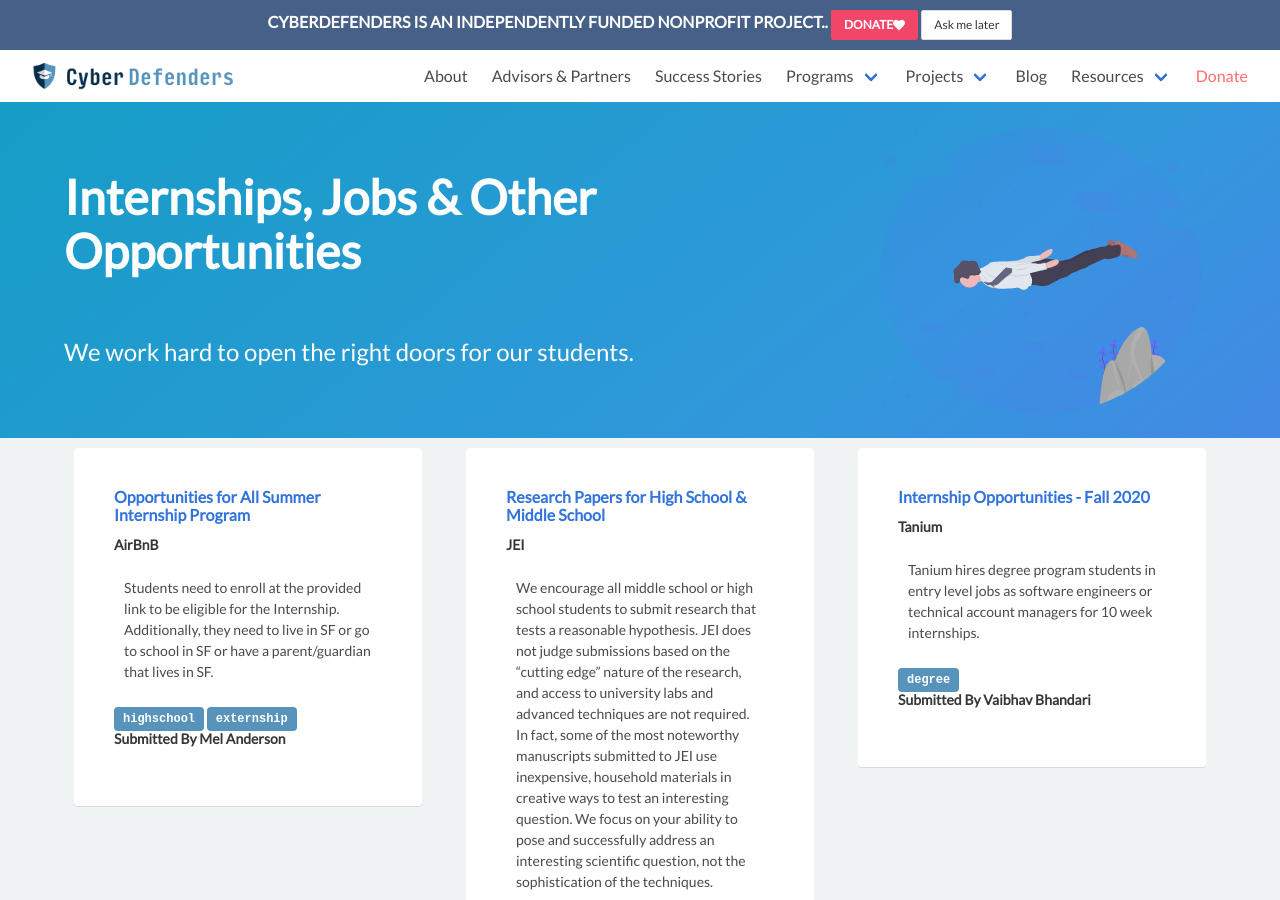
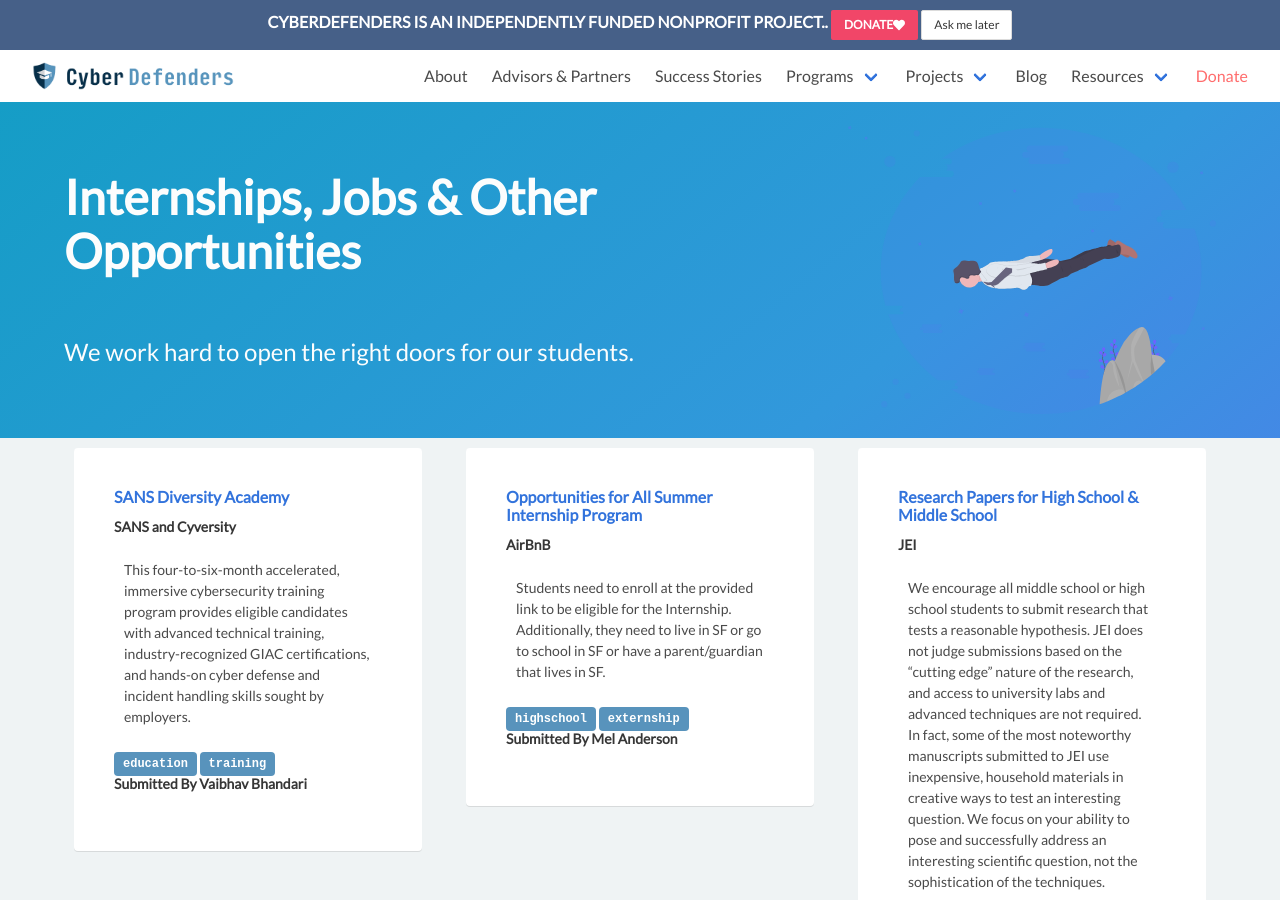
Before and after one commit to cyberdefendersprogram/www-homepage, a Jekyll site: the page built from pages/programs/jobboard.html, in a window 1280 px wide and 900 px high. Built offline with Jekyll 4.4.1, drawn with Linux system fonts in a browser that asks for light colours; nearby versions of some CDN libraries.

Commit message:
Update jobs.yml

```diff
--- a/_data/jobs.yml
+++ b/_data/jobs.yml
@@ -1,3 +1,12 @@
+- title: SANS Diversity Academy
+  link: https://www.sans.org/scholarship-academies/diversity-academy/
+  description: This four-to-six-month accelerated, immersive cybersecurity training program provides eligible candidates with advanced technical training, industry-recognized GIAC certifications, and hands-on cyber defense and incident handling skills sought by employers.
+  company: SANS and Cyversity
+  tags:
+    - education
+    - training
+  by: Vaibhav Bhandari
+
 - title: 'Opportunities for All Summer Internship Program'
   link: https://www.opps4allsf.org/
   description: Students need to enroll at the provided link  to be eligible for the Internship. Additionally, they need to live in SF or go to school in SF or have a parent/guardian that lives in SF.
```
